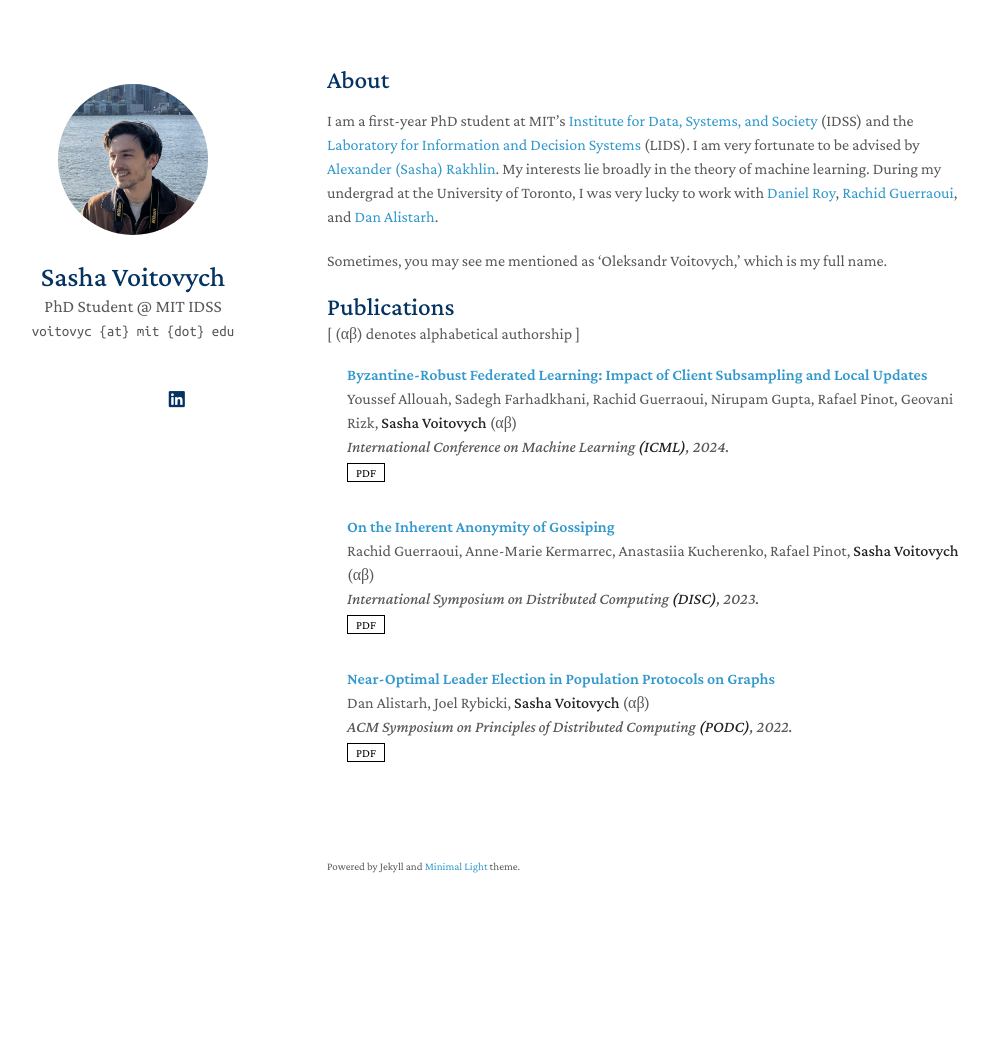
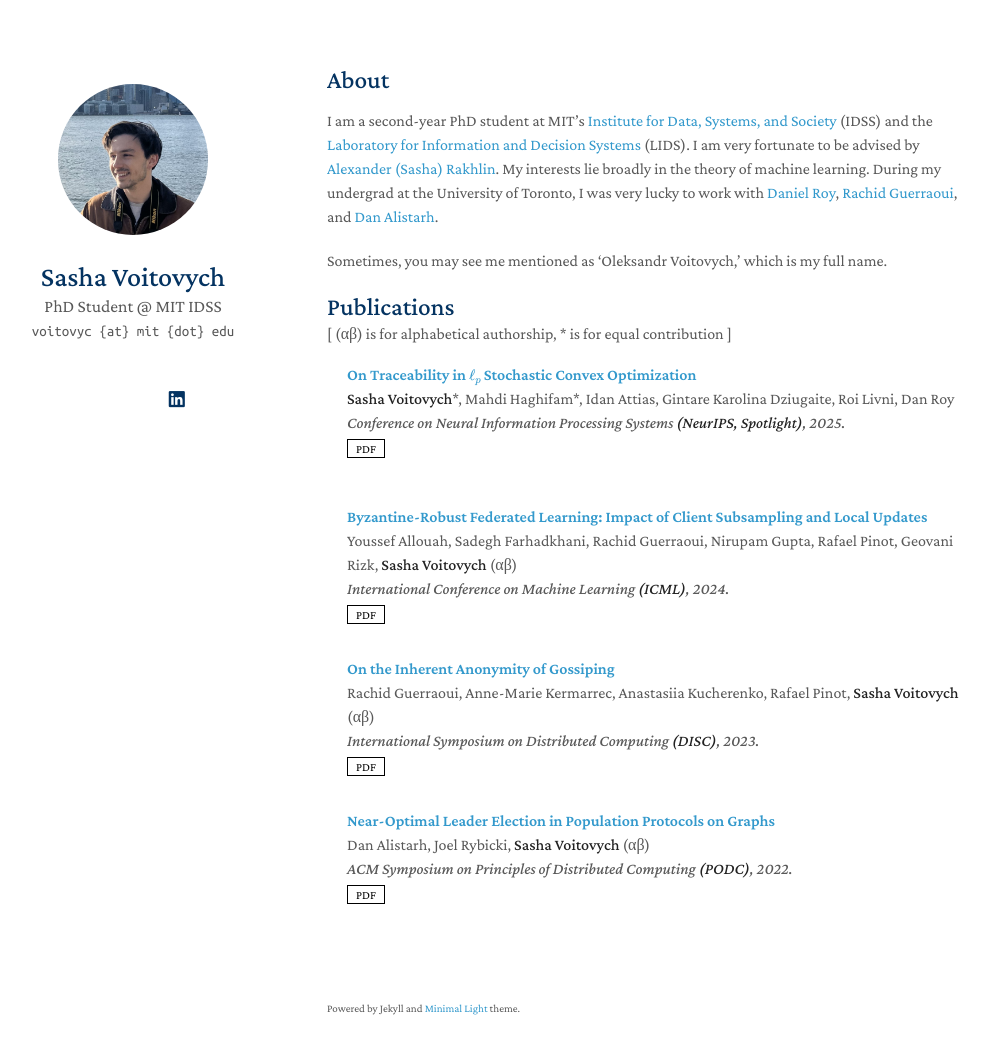
Before and after one commit to sashavoitovych/sashavoitovych.github.io, a Jekyll site: the page built from index.md, in a window 1280 px wide and 1089 px high. Shown: the top 1054 px of the window, without its empty margins (143-1133 px from the left). Built offline with Jekyll 4.4.1, drawn with Linux system fonts in a browser that asks for light colours; nearby versions of some CDN libraries; formulas are drawn with MathJax 3; a style sheet for code colours, icons or effects is not loaded; our own code applies the rules of GitHub Pages for plain Markdown files.

Commit message:
updating publications

```diff
--- a/_data/publications.yml
+++ b/_data/publications.yml
@@ -1,4 +1,9 @@
 main:
+
+  - title: On Traceability in $\ell_p$ Stochastic Convex Optimization
+    authors: <strong>Sasha Voitovych</strong>*, Mahdi Haghifam*, Idan Attias, Gintare Karolina Dziugaite, Roi Livni, Dan Roy
+    conference: Conference on Neural Information Processing Systems <strong>(NeurIPS, Spotlight)</strong>, 2025.
+    pdf: https://arxiv.org/abs/2502.17384
 
   - title: "Byzantine-Robust Federated Learning: Impact of Client Subsampling and Local Updates"
     authors:  Youssef Allouah, Sadegh Farhadkhani, Rachid Guerraoui, Nirupam Gupta, Rafael Pinot, Geovani Rizk, <strong>Sasha Voitovych</strong> (&alpha;&beta;)
--- a/_includes/publications.md
+++ b/_includes/publications.md
@@ -1,5 +1,5 @@
 <h2 id="publications" style="margin: 2px 0px 0px;">Publications</h2>
-<p style="margin: 2px 0px -15px;">[ (&alpha;&beta;) denotes alphabetical authorship ]</p>
+<p style="margin: 2px 0px -15px;">[ (&alpha;&beta;) is for alphabetical authorship, * is for equal contribution ]</p>
 
 <div class="publications">
 <ol class="bibliography">
--- a/index.md
+++ b/index.md
@@ -4,7 +4,7 @@ layout: homepage
 
 ## About
 
-I am a first-year PhD student at MIT's [Institute for Data, Systems, and Society](https://idss.mit.edu/) (IDSS) and the [Laboratory for Information and Decision Systems](https://lids.mit.edu/) (LIDS). I am very fortunate to be advised by [Alexander (Sasha) Rakhlin](https://www.mit.edu/~rakhlin/). My interests lie broadly in the theory of machine learning. During my undergrad at the University of Toronto, I was very lucky to work with [Daniel Roy](http://danroy.org/), [Rachid Guerraoui](https://dcl.epfl.ch/rachid/), and [Dan Alistarh](https://ist.ac.at/en/research/alistarh-group/).
+I am a second-year PhD student at MIT's [Institute for Data, Systems, and Society](https://idss.mit.edu/) (IDSS) and the [Laboratory for Information and Decision Systems](https://lids.mit.edu/) (LIDS). I am very fortunate to be advised by [Alexander (Sasha) Rakhlin](https://www.mit.edu/~rakhlin/). My interests lie broadly in the theory of machine learning. During my undergrad at the University of Toronto, I was very lucky to work with [Daniel Roy](http://danroy.org/), [Rachid Guerraoui](https://dcl.epfl.ch/rachid/), and [Dan Alistarh](https://ist.ac.at/en/research/alistarh-group/).
 
 Sometimes, you may see me mentioned as 'Oleksandr Voitovych,' which is my full name.
 
```
Also changed, not shown: _layouts/homepage.html (+10 -0 lines), 1 other file.
